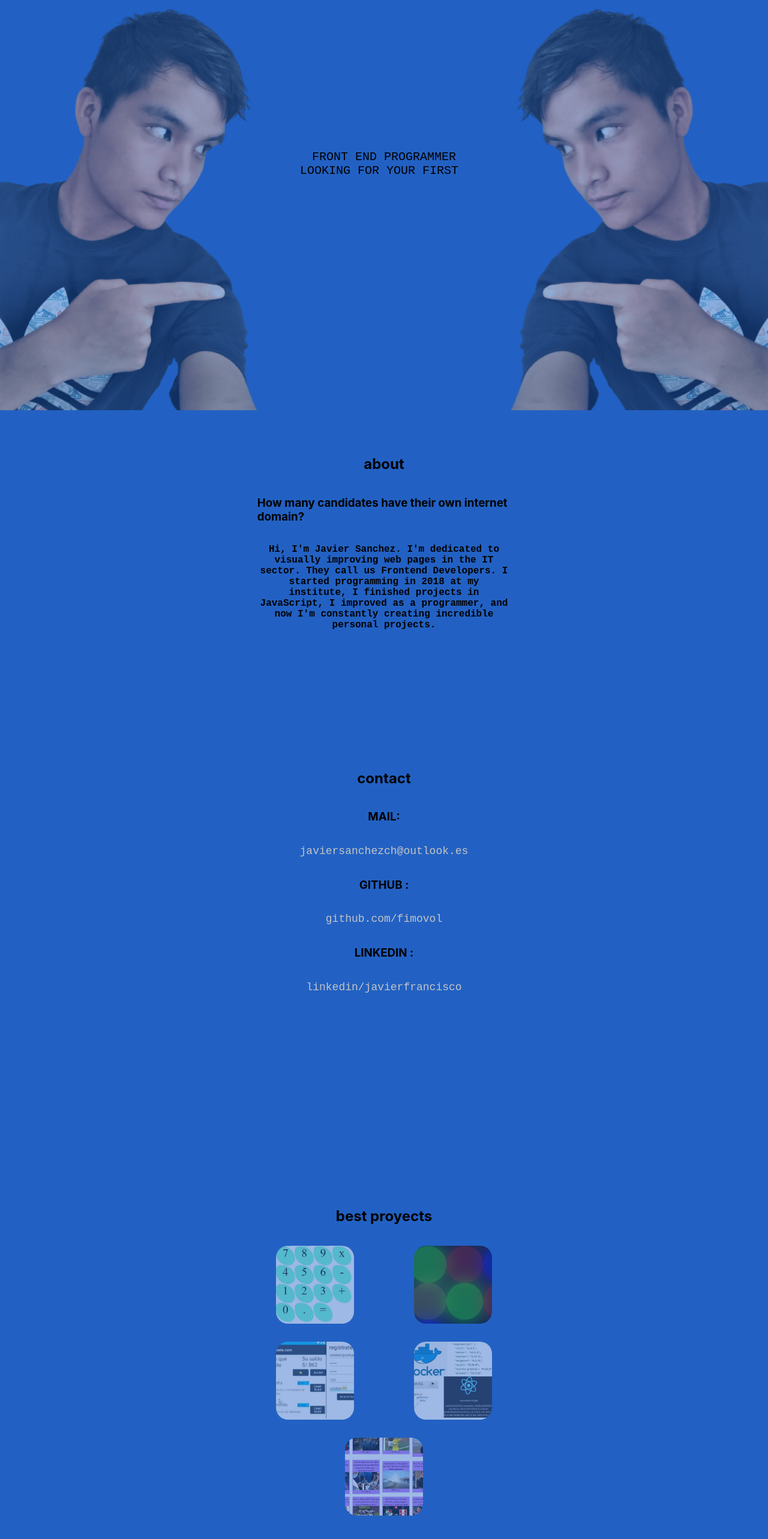
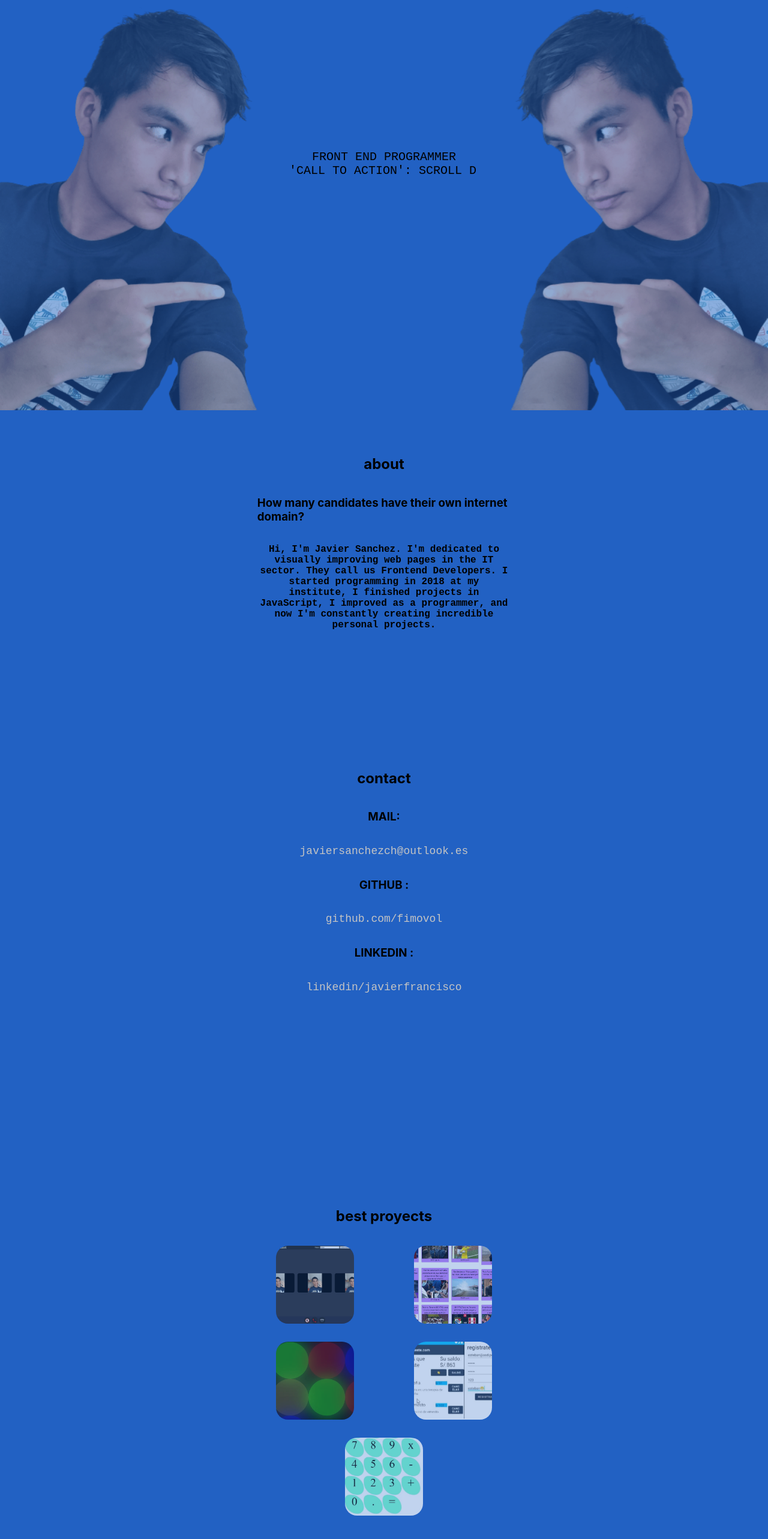
Before and after one commit to fimovol/testdereacttest, a React (Create React App) app: page / in a window 1280 px wide. Shown: the part 116-2682 px from the top of the page at 60% size. Built offline with nearby package versions, Linux system fonts and the light colour scheme.

Commit message:
orgulloso de lo bonito de mi web

```diff
--- a/src/App.scss
+++ b/src/App.scss
@@ -68,11 +68,11 @@ body{
   display: block;
   white-space: nowrap;
   border-right: 4px solid;
-  width: 31ch;
+  width: 33ch;
   visibility: hidden;
   margin-bottom: 23px;
 
-  animation: typing 3s steps(31),blink .5s infinite step-end alternate ,aparecer 0.1s infinite;
+  animation: typing 3s steps(33),blink .5s infinite step-end alternate ,aparecer 0.1s infinite;
   overflow: hidden;
   animation-delay: 3.5s;
 }
--- a/src/components/fotosbackground.jsx
+++ b/src/components/fotosbackground.jsx
@@ -10,8 +10,8 @@ export const FotosBackground = () => {
     }
     if(i18n.language === "en"){
       estilos = {
-        width: "26ch",
-        animation: "typing 3s steps(26),blink .5s infinite step-end alternate ,aparecer 0.1s infinite",
+        width: "29ch",
+        animation: "typing 3s steps(29),blink .5s infinite step-end alternate ,aparecer 0.1s infinite",
         animationDelay: "3.5s"
       }
     }
--- a/src/routes/mejoresproyectos.jsx
+++ b/src/routes/mejoresproyectos.jsx
@@ -3,7 +3,7 @@ import ProyectosQueRealice from "../utils/proyectosjsx"
 import calculadora from "../img/calculadora.jpg"
 import luces from "../img/luces.jpg"
 import movil from "../img/movil.jpg"
-import gqldocker from "../img/gql.jpg"
+import googlemeet from "../img/googlemeet.png"
 import scraping from "../img/scraping.jpg"
 import {useTranslation} from "react-i18next"
 
@@ -12,17 +12,17 @@ export default function Mejoresproyectos(){
     const calculadorahref = 'https://fimovol.github.io/calculadora/'
     const luceshref = 'https://fimovol.github.io/lucesnavide-as/'
     const movilhref = 'https://github.com/fimovol/fpr_interfaces_senati'
-    const gqldockerhref = 'https://github.com/fimovol/test_gql_api_mongo'
-    const scrapinghref = 'https://github.com/fimovol/noticias_variadas_scraping_cliente'
+    const googlemeethref = 'https://google-meet-clone-2566-dev.twil.io/index.html'
+    const scrapinghref = 'https://djasncjknweiacbaslcjk.herokuapp.com/'
     return (
         <div className={styles.contenedormejoresproyectos}>
             <h2 className={styles.h2}>{t("header.proyects")}</h2>
             <div className={styles.divproyectos}>
-                <ProyectosQueRealice src={calculadora} href={calculadorahref} alt="calculadora"/>
+                <ProyectosQueRealice src={googlemeet} href={googlemeethref} alt="docker"/>
+                <ProyectosQueRealice src={scraping} href={scrapinghref} alt="scraping web"/>
                 <ProyectosQueRealice src={luces} href={luceshref} alt="luces"/>
                 <ProyectosQueRealice src={movil} href={movilhref} alt="movil"/>
-                <ProyectosQueRealice src={gqldocker} href={gqldockerhref} alt="docker"/>
-                <ProyectosQueRealice src={scraping} href={scrapinghref} alt="scraping web"/>
+                <ProyectosQueRealice src={calculadora} href={calculadorahref} alt="calculadora"/>
             </div>
         </div>
 
--- a/src/style/sobremi.module.css
+++ b/src/style/sobremi.module.css
@@ -89,7 +89,7 @@
 .proyectosimagen{
    width: 100%;
    height: 100%;
-   opacity: 70%;
+   opacity: 90%;
    border-radius: 20px;
    object-fit: cover;
 }
--- a/src/translate/en/global.json
+++ b/src/translate/en/global.json
@@ -26,6 +26,6 @@
     },
     "effectwrite":{
         "_1":"Front end programmer",
-        "_2":"looking for your first job"
+        "_2":"'call to action': scroll down"
     }
 }
--- a/src/translate/es/global.json
+++ b/src/translate/es/global.json
@@ -26,6 +26,6 @@
     },
     "effectwrite":{
         "_1":"Programador Front-end",
-        "_2":"en búsqueda de su primer empleo"
+        "_2":"'llamada a la acción': baja abajo"
     }
 }
```
Also changed, not shown: src/img/googlemeet.png (added).
